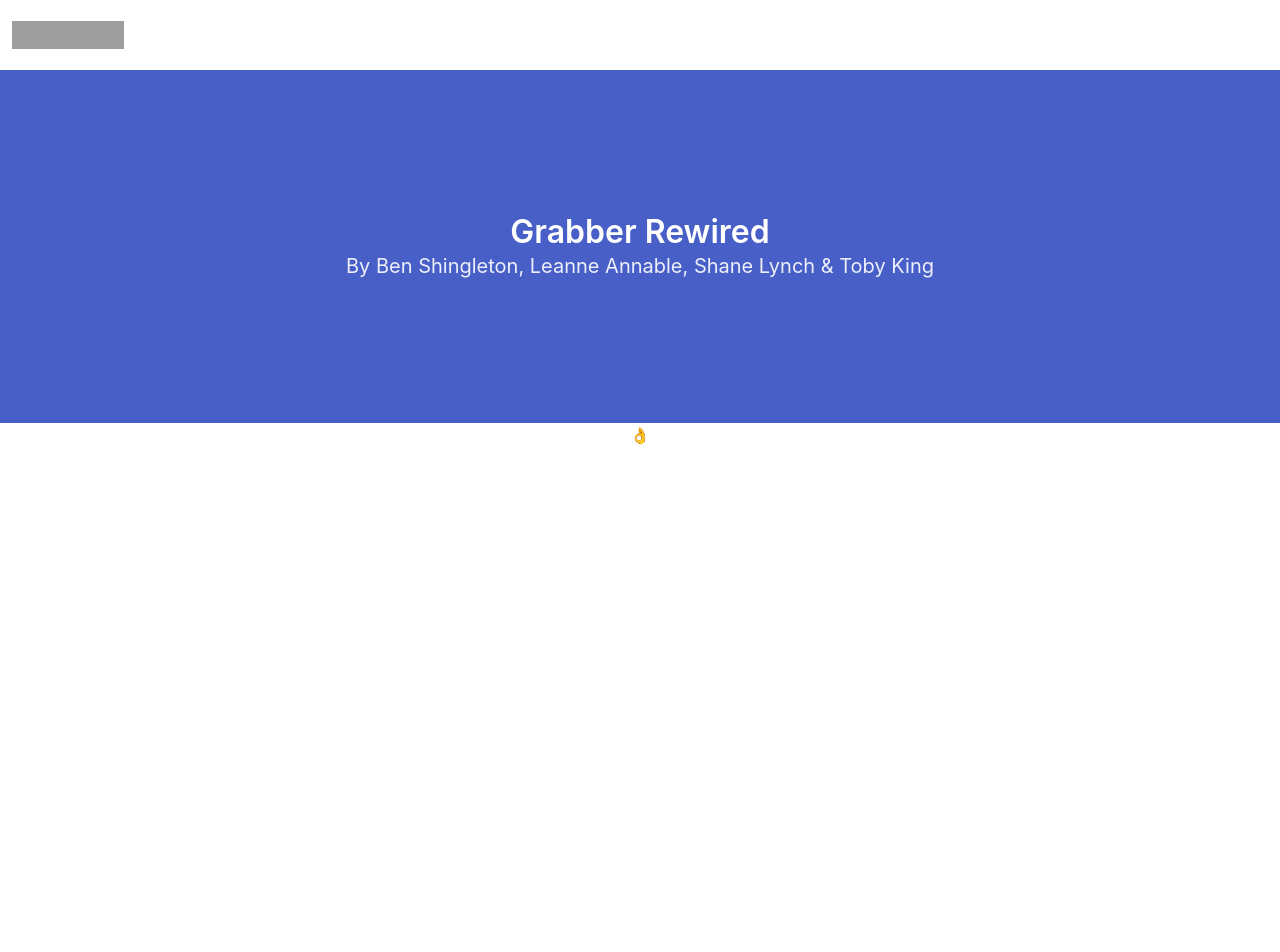
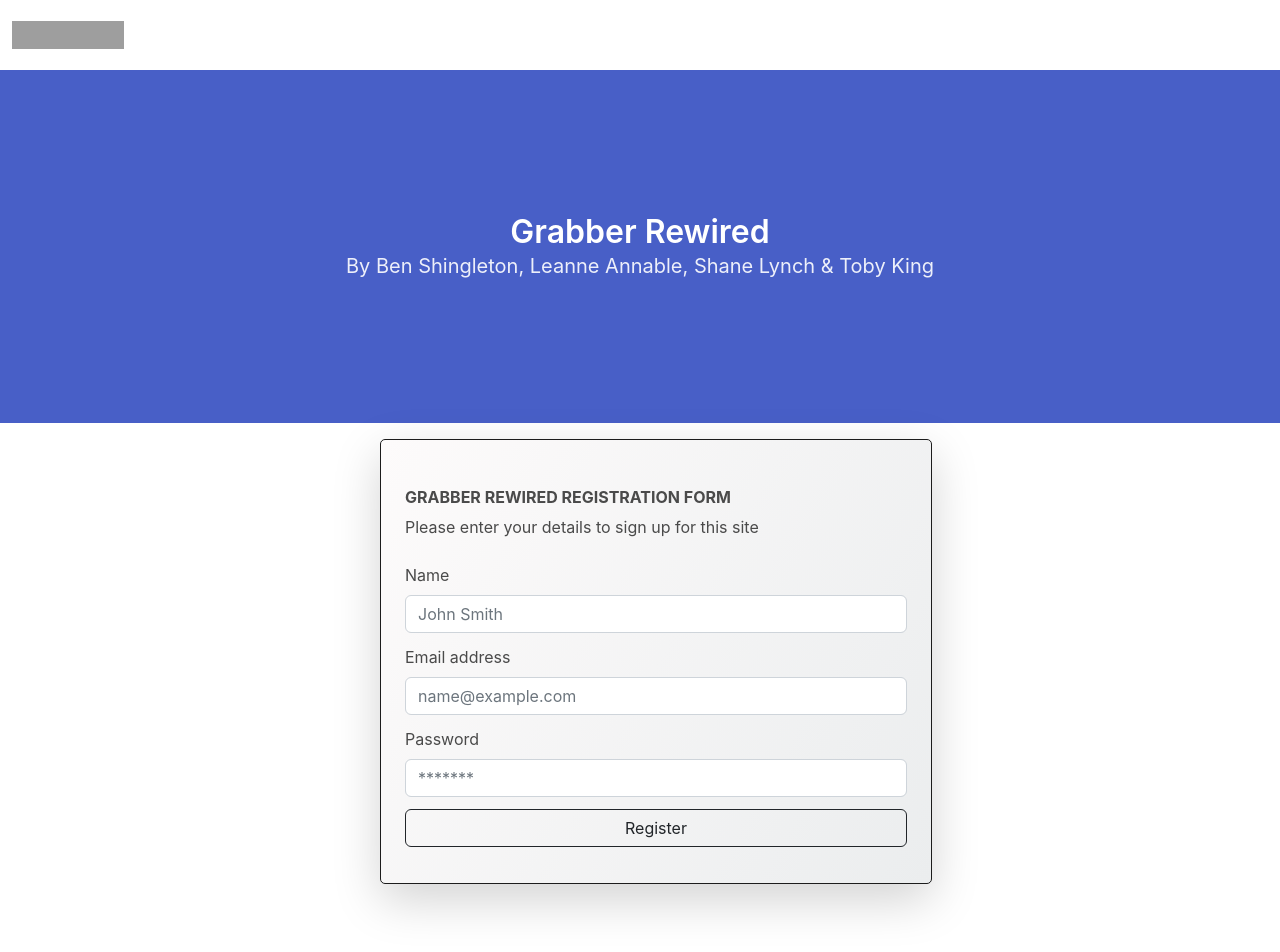
Before and after one commit to benjistealth/grabber-rewired, a React (Create React App) app: page /SignUp in a window 1280 px wide. Shown: the top 952 px of the page. Before the commit the page ends 800 px from the top, so only its background shows below. Built offline with nearby package versions, Linux system fonts and the light colour scheme; grey boxes are pictures that could not be loaded.

Commit message:
added login/signup pages, home page, and local storage for credentials

```diff
--- a/package.json
+++ b/package.json
@@ -3,6 +3,7 @@
   "version": "0.1.0",
   "private": true,
   "dependencies": {
+    "@fortawesome/fontawesome-free": "^6.3.0",
     "@fortawesome/fontawesome-svg-core": "^6.3.0",
     "@fortawesome/free-regular-svg-icons": "^6.3.0",
     "@fortawesome/free-solid-svg-icons": "^6.3.0",
--- a/public/index.html
+++ b/public/index.html
@@ -25,6 +25,7 @@
       Learn how to configure a non-root public URL by running `npm run build`.
     -->
     <title>React App</title>
+    <link href="https://fonts.googleapis.com/css?family=Roboto:300,400,500,700&display=swap" rel="stylesheet" />
   </head>
   <body>
     <noscript>You need to enable JavaScript to run this app.</noscript>
--- a/src/App.js
+++ b/src/App.js
@@ -4,9 +4,13 @@ import Jumbotron from "./components/home/Jumbotron";
 import RecipeSearchContainer from "./pages/RecipeSearchContainer";
 import Footer from "./components/home/Footer";
 // import TestingPage from "./pages/TestingPage";
-import { BrowserRouter as Router, Route, Routes } from 'react-router-dom';
+import { BrowserRouter as Router, Route, Routes } from "react-router-dom";
 import RecipePage from "./pages/RecipePage";
 // import TestingPage from "./pages/TestingPage";
+// import Login from "./pages/Login";
+import SignUp from "./pages/SignUp";
+import Login from "./pages/Login";
+import Home from "./pages/Home";
 
 function App() {
   return (
@@ -22,7 +26,10 @@ function App() {
             <Routes>
               {/* Define routes using the Route component to render different page components at different paths */}
               {/* Define a default route that will render the Home component */}
-              <Route path="/" element={<RecipeSearchContainer />} />
+              <Route path="/RecipeSearchContainer" element={<RecipeSearchContainer />} />
+              <Route path="/" element={<Home />} />
+              <Route path="/SignUp" element={<SignUp />} />
+              <Route path="/Login" element={<Login />} />
               {/* <Route path="/Signup" element={<Signup />} />
               <Route path="/Login" element={<Login />} /> */}
               {/* <Route path="/RecipeSearchContainer" element={<RecipeSearchContainer />} /> */}
--- /dev/null
+++ b/src/css/signup.css
@@ -0,0 +1,3 @@
+.card {
+  width: 100%;
+}
--- a/src/index.css
+++ b/src/index.css
@@ -1,7 +1,7 @@
 body {
   margin: 0;
   font-family: -apple-system, BlinkMacSystemFont, 'Segoe UI', 'Roboto', 'Oxygen',
-    'Ubuntu', 'Cantarell', 'Fira Sans', 'Droid Sans', 'Helvetica Neue',
+    'Ubuntu', 'Cantarell', 'Fira Sans', 'Droid Sans', 'Helvetica Neue', 'Helvetica', 'Arial',
     sans-serif;
   -webkit-font-smoothing: antialiased;
   -moz-osx-font-smoothing: grayscale;
--- a/src/index.js
+++ b/src/index.js
@@ -4,7 +4,7 @@ import './index.css';
 // import reportWebVitals from './reportWebVitals';
 import App from './App';
 import 'bootstrap/dist/css/bootstrap.min.css';
-
+import "@fortawesome/fontawesome-free/css/all.min.css";
 import 'bulma/css/bulma.min.css';
 
 
--- /dev/null
+++ b/src/pages/Home.js
@@ -0,0 +1,28 @@
+import React from "react";
+import { useNavigate } from "react-router-dom";
+
+function Home() {
+    const navigate = useNavigate();
+
+    function Login() {
+        navigate("/Login");
+    };
+
+    function Signup() {
+        navigate("/SignUp");
+    };
+
+    return (
+        <div className="spiel">
+            <p>
+                Add a bit of a spiel here about the application
+            </p>
+            <div>
+                <button type="button" onClick={Login}>Login</button>
+                <button type="button" onClick={Signup}>Register</button>
+            </div>
+        </div>
+    );
+}
+
+export default Home;
--- /dev/null
+++ b/src/pages/Login.js
@@ -0,0 +1,93 @@
+import React, { useState } from "react";
+import { useNavigate } from "react-router-dom";
+
+function Login() {
+  const navigate = useNavigate();
+  const [input, setInput] = useState({
+    name: "",
+    username: "",
+    email: "",
+    password: "",
+  });
+
+  const handleLogin = (e) => {
+    e.preventDefault();
+    const loggeduser = JSON.parse(localStorage.getItem("user"));
+    console.log(loggeduser);
+    if (input.email === loggeduser.email && input.password === loggeduser.password) {
+      localStorage.setItem("loggedin", true);
+      navigate("/RecipeSearchContainer");
+    }
+    else {
+      alert("Your username or password are incorrect. Please try again");
+    }
+  }
+
+  return (
+    <div class="vh-100 d-flex justify-content-center align-items-top">
+      <div class="container">
+        <div class="row d-flex justify-content-center">
+          <div class="col-12 col-md-8 col-lg-6">
+            <div class="card bg-white shadow-lg">
+              <div class="card-body p-5">
+                <form class="mb-3 mt-md-4" onSubmit={handleLogin}>
+                  <h2 class="fw-bold mb-2 text-uppercase ">
+                    Grabber Rewired Login
+                  </h2>
+                  <p class=" mb-5">Please enter your login and password!</p>
+                  <div class="mb-3">
+                    <label for="email" class="form-label ">
+                      Email address
+                    </label>
+                    <input
+                      name="email"
+                      value={input.email}
+                      onChange={(e) =>
+                        setInput({ ...input, [e.target.name]: e.target.value })
+                      }
+                      type="email"
+                      class="form-control"
+                      id="email"
+                      placeholder="name@example.com"
+                    />
+                  </div>
+                  <div class="mb-3">
+                    <label for="password" class="form-label ">
+                      Password
+                    </label>
+                    <input
+                      name="password"
+                      value={input.password}
+                      onChange={(e) =>
+                        setInput({ ...input, [e.target.name]: e.target.value })
+                      }
+                      type="password"
+                      class="form-control"
+                      id="password"
+                      placeholder="*******"
+                    />
+                  </div>
+                  <div class="d-grid">
+                    <button class="btn btn-outline-dark" type="submit">
+                      Login
+                    </button>
+                  </div>
+                </form>
+                <div>
+                  <p class="mb-0  text-center">
+                    Don't have an account?
+                    <a href="/SignUp" class="text-primary fw-bold">
+                      Sign Up
+                    </a>
+                  </p>
+                </div>
+              </div>
+            </div>
+          </div>
+        </div>
+      </div>
+    </div>
+  );
+}
+
+export default Login;
--- /dev/null
+++ b/src/pages/SignUp.js
@@ -0,0 +1,98 @@
+import React, { useState } from "react";
+import { useNavigate } from "react-router-dom";
+import "../css/signup.css"
+
+function SignUp() {
+    const navigate = useNavigate();
+  const [input, setInput] = useState({
+    name: "",
+    email: "",
+    password: "",
+  });
+
+  const handleSignup = (e) => {
+    e.preventDefault();
+      localStorage.setItem("user", JSON.stringify(input));
+      navigate("/Login");
+  };
+
+  return (
+    <div class="vh-100 d-flex justify-content-center align-items-top">
+      <div class="container">
+        <div class="row d-flex justify-content-center">
+          <div class="col-12 col-md-8 col-lg-6">
+            <div class="card bg-white shadow-lg">
+              <div class="card-body p-5">
+                <form class="mb-3 mt-md-4" onSubmit={handleSignup}>
+                  <h2 class="fw-bold mb-2 text-uppercase ">
+                    Grabber Rewired Registration Form
+                  </h2>
+                  <p class=" mb-5">
+                    Please enter your details to sign up for this site
+                  </p>
+                  <div class="mb-3">
+                    <label for="name" class="form-label ">
+                      Name
+                    </label>
+                    <input
+                      name="name"
+                      value={input.name}
+                      onChange={(e) =>
+                        setInput({ ...input, [e.target.name]: e.target.value })
+                      }
+                      type="text"
+                      class="form-control"
+                      id="name"
+                      placeholder="John Smith"
+                    />
+                  </div>
+                  <div class="mb-3">
+                    <label for="email" class="form-label ">
+                      Email address
+                    </label>
+                    <input
+                      name="email"
+                      value={input.email}
+                      onChange={(e) =>
+                        setInput({ ...input, [e.target.name]: e.target.value })
+                      }
+                      type="email"
+                      class="form-control"
+                      id="email"
+                      placeholder="name@example.com"
+                    />
+                  </div>
+                  <div class="mb-3">
+                    <label for="password" class="form-label ">
+                      Password
+                    </label>
+                    <input
+                      name="password"
+                      value={input.password}
+                      onChange={(e) =>
+                        setInput({ ...input, [e.target.name]: e.target.value })
+                      }
+                      type="password"
+                      class="form-control"
+                      id="password"
+                      placeholder="*******"
+                    />
+                  </div>
+                  <div class="d-grid">
+                    <button class="btn btn-outline-dark" type="submit">
+                      Register
+                    </button>
+                  </div>
+                </form>
+                <div>
+                </div>
+              </div>
+            </div>
+          </div>
+        </div>
+      </div>
+    </div>
+  );
+}
+
+export default SignUp;
```
